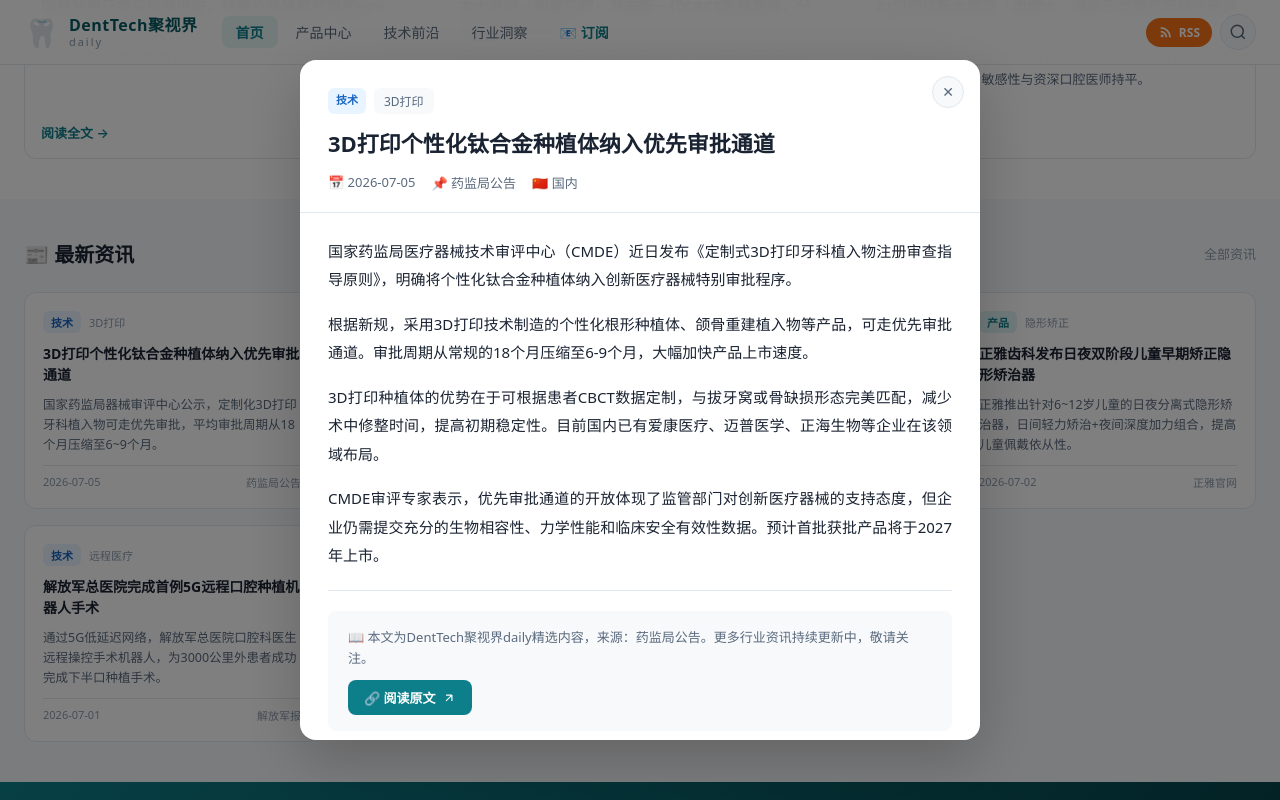
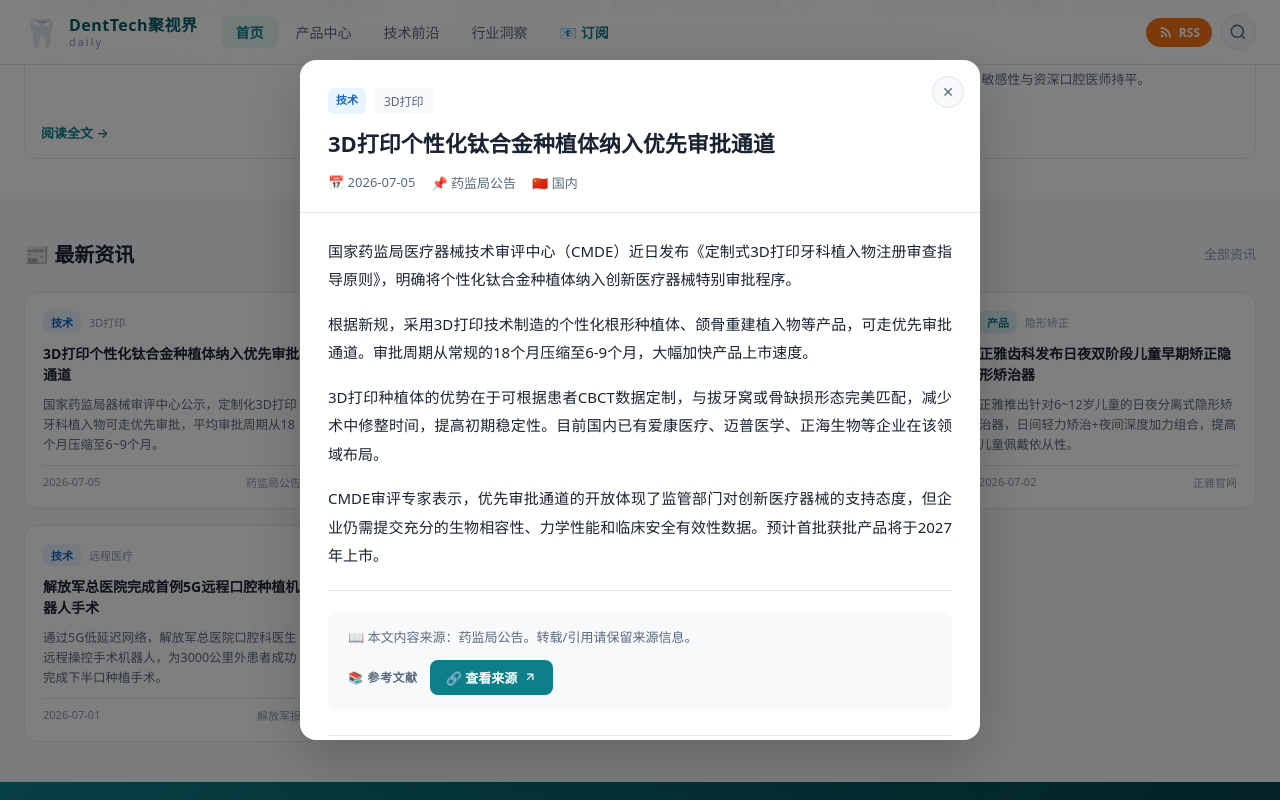
Before and after one commit to coala325-wwl/denttech-daily, a Vue app: page / in a window 1280 px wide. Both pictures are taken after a click on the element 172 px from the left and 1270 px from the top of the page. Shown: the part 870-1670 px from the top of the page. Built offline with nearby package versions, Linux system fonts and the light colour scheme.

Commit message:
fix: 参考文献按钮文案，sourceUrl更改为真实机构链接
- 按钮从'阅读原文'改为'查看来源'
- 添加'参考文献'标签和对应CSS样式
- 修正ID2的sourceUrl (rayshark.com)
- 更新弹窗提示文案

```diff
--- a/src/App.vue
+++ b/src/App.vue
@@ -236,11 +236,15 @@
 
             <!-- 来源信息 -->
             <div class="modal-source-box">
-              <p class="modal-tip">📖 本文为DentTech聚视界daily精选内容，来源：{{ detailItem.source }}。更多行业资讯持续更新中，敬请关注。</p>
-              <a v-if="detailItem.sourceUrl" :href="detailItem.sourceUrl" target="_blank" rel="noopener" class="source-link">
-                <span>🔗 阅读原文</span>
-                <svg width="14" height="14" viewBox="0 0 24 24" fill="none" stroke="currentColor" stroke-width="2"><path d="M7 17L17 7M17 7H7M17 7V17"/></svg>
-              </a>
+              <p class="modal-tip">📖 本文内容来源：{{ detailItem.source }}。转载/引用请保留来源信息。</p>
+              <div class="source-ref-row">
+                <span class="ref-label">📚 参考文献</span>
+                <a v-if="detailItem.sourceUrl" :href="detailItem.sourceUrl" target="_blank" rel="noopener" class="source-link">
+                  <span>🔗 查看来源</span>
+                  <svg width="14" height="14" viewBox="0 0 24 24" fill="none" stroke="currentColor" stroke-width="2"><path d="M7 17L17 7M17 7H7M17 7V17"/></svg>
+                </a>
+                <span v-else class="no-source">暂无公开链接</span>
+              </div>
             </div>
 
             <!-- Giscus Comment Section -->
@@ -1006,7 +1010,10 @@ function getCategoryLabel(cat) {
   transform: translate(2px, -2px);
 }
 .modal-divider { height: 1px; background: var(--border); margin-bottom: 20px; }
-.modal-tip { font-size: 13px; color: var(--text-secondary); background: var(--bg); padding: 14px 16px; border-radius: 8px; line-height: 1.6; margin: 0; }
+.modal-tip { font-size: 13px; color: var(--text-secondary); background: var(--bg); padding: 14px 16px; border-radius: 8px; line-height: 1.6; margin: 0 0 12px 0; }
+.source-ref-row { display: flex; align-items: center; gap: 12px; flex-wrap: wrap; }
+.ref-label { font-size: 12px; font-weight: 700; color: var(--text-secondary); letter-spacing: 0.05em; text-transform: uppercase; }
+.no-source { font-size: 13px; color: var(--text-secondary); font-style: italic; }
 
 /* ===== Footer ===== */
 .footer { background: #042f34; color: rgba(255,255,255,0.7); padding: 40px 24px 0; }
--- a/src/data/news.js
+++ b/src/data/news.js
@@ -32,7 +32,7 @@ export const newsData = [
 瑞鲨口腔科技CEO表示，公司历时5年攻克探测器、重建算法等核心技术，产品已通过NMPA三类医疗器械注册。目前定价约为进口同类产品（如卡瓦、普兰梅卡）的40%，已进入北京协和医院、四川大学华西口腔医院等20余家三甲医院开展临床验证。
 
 业内分析认为，国产CBCT的突破将加速高端口腔影像设备的进口替代进程，预计3年内国产市场份额有望从目前的15%提升至35%以上。`,
-    sourceUrl: 'https://www.mediical.com/',
+    sourceUrl: 'https://www.rayshark.com/',
     date: '2026-07-07',
     source: '器械之家',
     tag: '影像设备',
```
